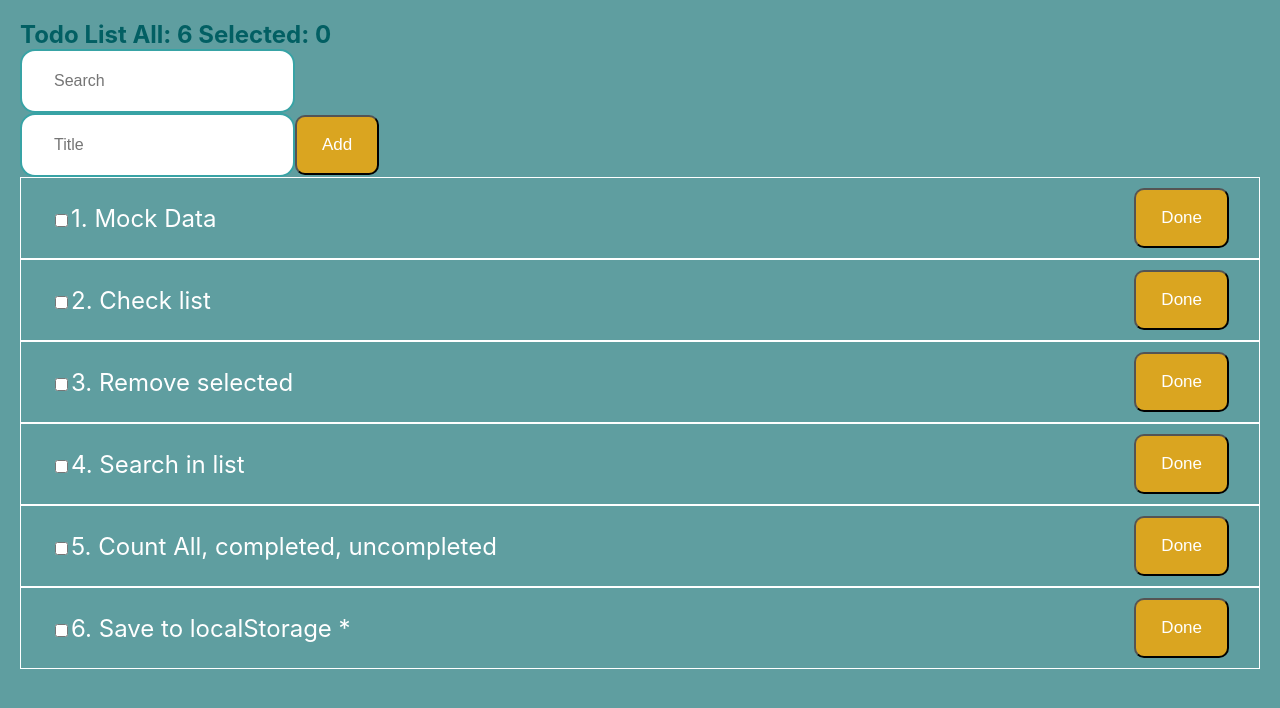
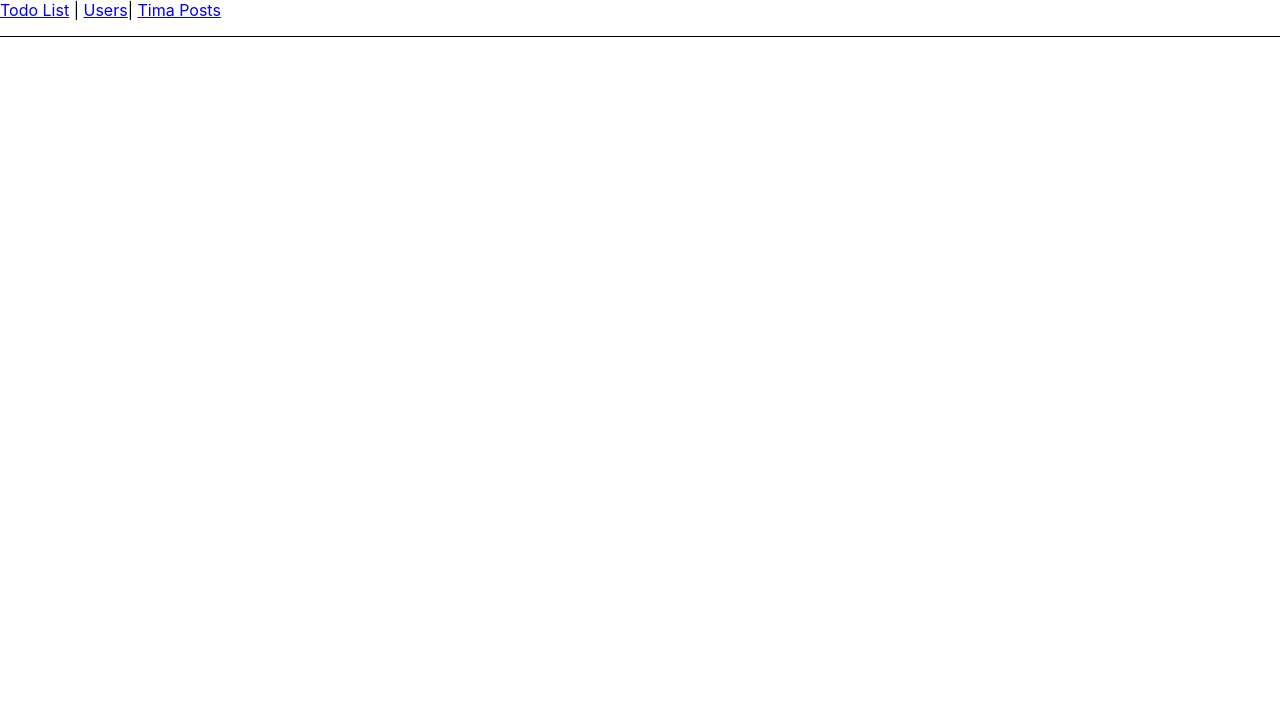
Before and after one commit to Codify-Js/react-project, a React (Create React App) app: page / in a window 1280 px wide. Shown: the top 708 px of the page. Built offline with nearby package versions, Linux system fonts and the light colour scheme.

Commit message:
added tima posts

```diff
--- a/package.json
+++ b/package.json
@@ -8,6 +8,7 @@
     "@testing-library/user-event": "^12.1.10",
     "react": "^17.0.2",
     "react-dom": "^17.0.2",
+    "react-router-dom": "^6.0.2",
     "react-scripts": "4.0.3",
     "web-vitals": "^1.0.1"
   },
--- a/src/App.js
+++ b/src/App.js
@@ -1,14 +1,28 @@
 import React from 'react';
+// import { Link } from "react-router-dom";
+import { Outlet, Link } from "react-router-dom";
 import './App.css';
-import TodoContainer from './containers/TodoList/TodoContainer';
+// import TodoContainer from './containers/TodoList/TodoContainer';
 
 function App() {
   const containerClass = "App";
 
   return (
     <div className={containerClass}>
-      <header className="App-header"></header>
-      <TodoContainer />
+      <header className="App-header">
+      <nav
+        style={{
+          borderBottom: "solid 1px",
+          paddingBottom: "1rem"
+        }}
+      >
+        <Link to="/todo-list">Todo List</Link> |{" "}
+        <Link to="/users  ">Users</Link>|{" "}
+        <Link to="/tima-posts">Tima Posts</Link>
+      </nav>
+      </header>
+      <Outlet />
+      {/* <TodoContainer /> */}
     </div>
   );
 }
--- a/src/Mock/mock.js
+++ b/src/Mock/mock.js
@@ -4,32 +4,44 @@ export const todolist = () => {
     {
       id: 1,
       title: 'Mock Data',
-      completed: false
+      completed: false,
+      description:'Some description',
+      date:'01/01/2021'
     },
     {
       id: 2,
       title: 'Check list',
-      completed: false
+      completed: false,
+      description:'Some another description',
+      date:'02/02/2021'
+
     },
     {
       id: 3,
       title: 'Remove selected',
-      completed: false
+      completed: false,
+      description:'Remove description',
+      date:'03/03/2021'
     },
     {
       id: 4,
       title: 'Search in list',
-      completed: false
+      completed: false,
+      description:'Description 4',
+      date:'04/04/2021'
     },
     {
       id: 5,
       title: 'Count All, completed, uncompleted',
-      completed: false
+      completed: false,
+      description:'Description 5',
+      date:'05/05/2021'
     },
     {
       id: 6,
       title: 'Save to localStorage *',
-      completed: false
+      completed: false,description:'Description 6',
+      date:'06/06/2021'
     }
   ]
 }
--- /dev/null
+++ b/src/containers/TimaPosts/TimaPosts.jsx
@@ -0,0 +1,21 @@
+import React from 'react'
+
+export default class TimaPostsContainer extends React.Component {
+  constructor(props) {
+    super(props);
+
+    this.state = {
+
+    }
+  };
+  render() {
+      return(
+          <div className="container">
+              <div className="container-header">
+                  Hello my name is Tima
+              </div>
+          </div>
+      )
+  }
+
+}
--- /dev/null
+++ b/src/containers/TodoList/TodoItemComponent.jsx
@@ -0,0 +1 @@
+import React from 'react'
--- /dev/null
+++ b/src/containers/Users/UsersContainer.jsx
@@ -0,0 +1,11 @@
+import React from 'react'
+const UsersContainer = () => {
+    return (
+        <>
+        <h1>Users page</h1>
+        <div>Some details</div>
+        </>
+    )
+}
+
+export default UsersContainer
--- a/src/index.js
+++ b/src/index.js
@@ -1,17 +1,23 @@
 import React from 'react';
 import ReactDOM from 'react-dom';
+import {BrowserRouter,Routes,Route} from "react-router-dom";
+import UsersContainer from './containers/Users/UsersContainer';
+// import TodoContainer from './containers/TodoList/TodoContainer';
+import TimaPostsContainer from './containers/TimaPosts/TimaPosts.jsx'
+
 import './index.css';
 import App from './App';
-import reportWebVitals from './reportWebVitals';
 
 ReactDOM.render(
-  <React.StrictMode>
-    <App />
-  </React.StrictMode>,
+  <BrowserRouter>
+    <Routes>
+      <Route path="/" element={<App />}>
+        {/* <Route path="todo-list" element={<TodoContainer/>} /> */}
+        <Route></Route>
+      </Route>
+      <Route path="users" element={<UsersContainer/>} />
+      <Route path="tima-posts" element={<TimaPostsContainer/>} />
+    </Routes>
+  </BrowserRouter>,
   document.getElementById('root')
 );
-
-// If you want to start measuring performance in your app, pass a function
-// to log results (for example: reportWebVitals(console.log))
-// or send to an analytics endpoint. Learn more: https://bit.ly/CRA-vitals
-reportWebVitals();
```
Also changed, not shown: 1 other file (tests, documents, lock files or other folders).
